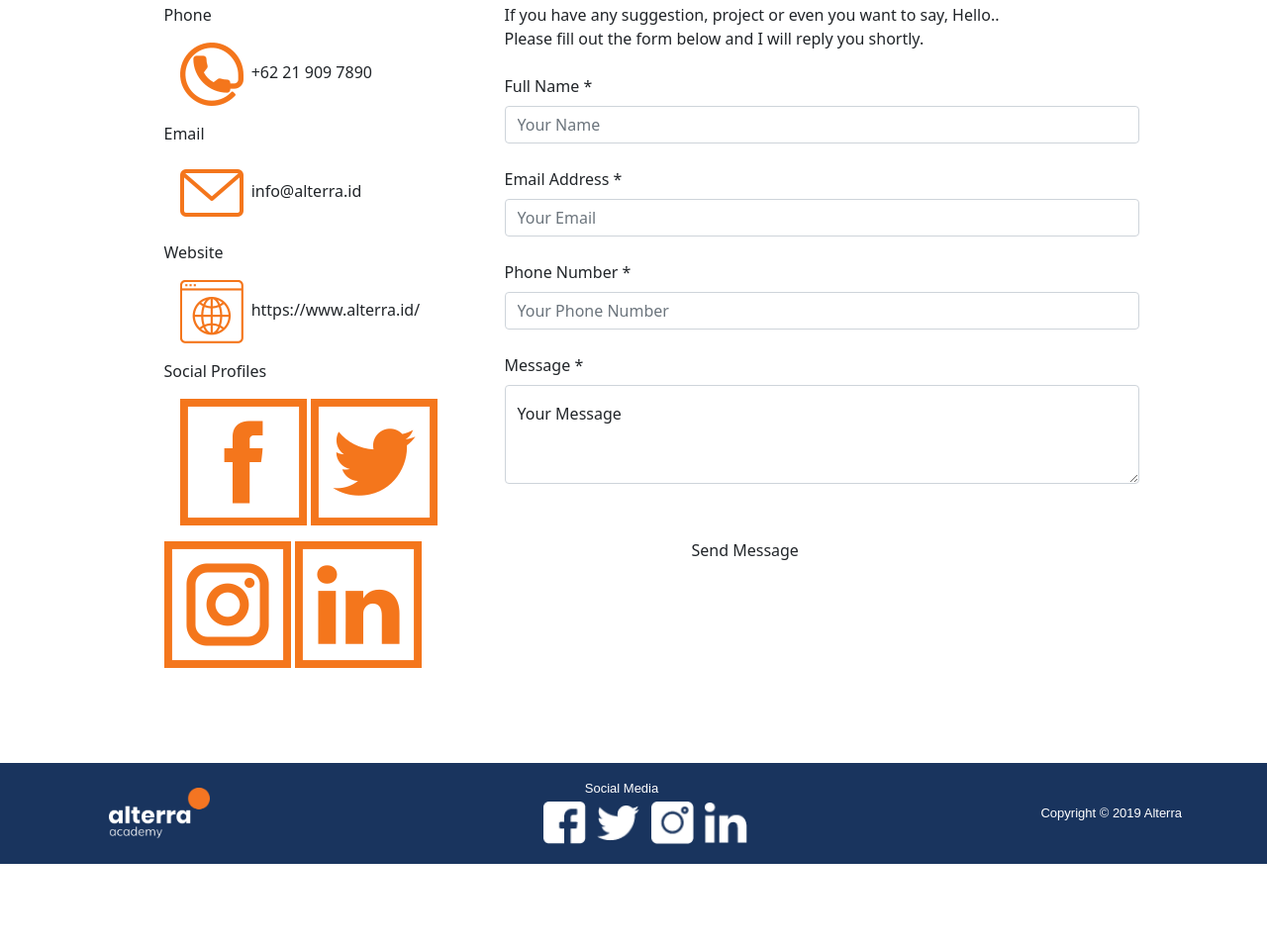
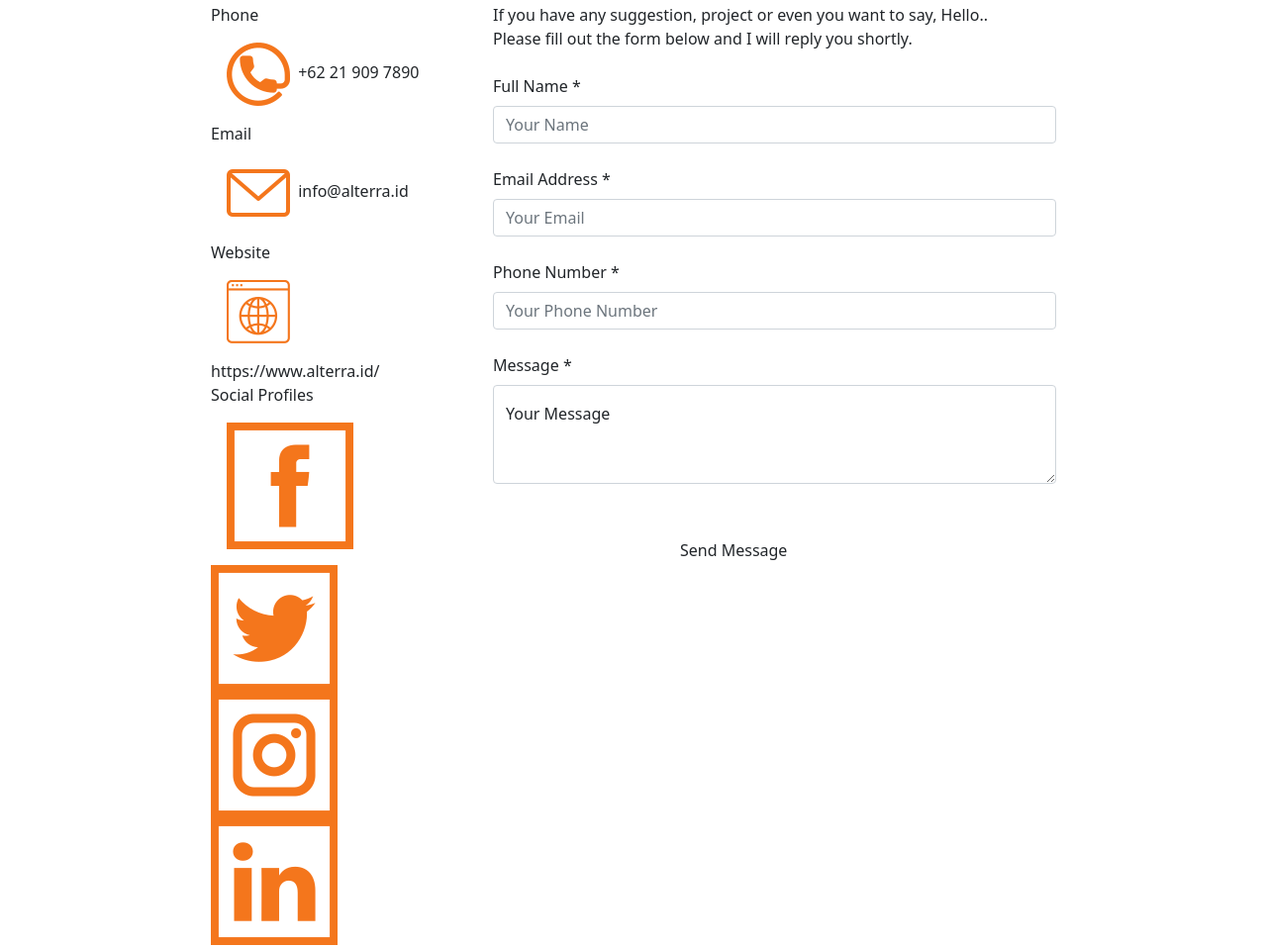
Before and after one commit to lutfianwr/HTM-CSS-Group-Project-4, a plain HTML site: page contact.html in a window 1280 px wide. Shown: the part 338-1296 px from the top of the page at 99% size. Before the commit the page ends 1211 px from the top, so only its background shows below. Drawn offline with nearby package versions, Linux system fonts and the light colour scheme; a web font is replaced by a local one.

Commit message:
fix page contact

```diff
--- a/contact.html
+++ b/contact.html
@@ -84,14 +84,10 @@
         </div>
       </div>
     </div>
-
-
-
-    <!-- contact  -->
+    <!-- contact form -->
     <div class="container">
-      <!-- contact info -->
       <div class="row contact justify-content-center">
-        <div class="contact-info col-sm-4 ps-5 py-5">
+        <div class="contact-info col-sm-3 ps-5 py-5">
           <div class="contact-img">
             <p class="mb-0">Phone</p>
             <img class="my-3 ms-3 me-1" src="./assets/phone.png" alt="" />
@@ -116,9 +112,7 @@
           </div>
         </div>
 
-
-        <!-- contact form -->
-        <div class="contact-form col-md-7 py-5">
+        <div class="contact-form col-md-7 p-5">
           <div class="contact-form-txt mb-4">
             <p class="pb-2">
               If you have any suggestion, project or even you want to say,
@@ -146,7 +140,7 @@
               placeholder="Your Email"
             />
           </div>
-          <div class="contact-form-txt mb-4">
+          <div class="contact-form-txt contact-form mb-4">
             <label for="formGroupExampleInput2" class="form-label"
               >Phone Number <span>*</span></label
             >
@@ -191,19 +185,19 @@
     <footer>
       <div class="container">
         <div class="row mt-5 ps-4 align-items-center">
-          <div class="col-sm-4 p-3 footer-logo">
-            <img src="./assets/logo-ALTA-v2@2x.png" alt="" />
+          <div class="col-sm-4 p-4 footer-logo">
+            <img class="ps-2" src="./assets/logo-ALTA-v2@2x.png" alt="" />
           </div>
-          <div class="social col-sm-4 p-3">
-            <p class="footer-text text-white pe-5 mb-0">Social Media</p>
+          <div class="social col-sm-4 p-4">
+            <p class="footer-text text-white ps-2 mb-0">Social Media</p>
 
-            <img class="p-1" src="./assets/ic_fb.png" alt="" />
-            <img class="p-1" src="./assets/ic_twitter.png" alt="" />
-            <img class="p-1" src="./assets/ic_ig.png" alt="" />
-            <img class="p-1" src="./assets/ic_linkedin.png" alt="" />
+            <img class="p-2" src="./assets/ic_fb.png" alt="" />
+            <img class="p-2" src="./assets/ic_twitter.png" alt="" />
+            <img class="p-2" src="./assets/ic_ig.png" alt="" />
+            <img class="p-2" src="./assets/ic_linkedin.png" alt="" />
           </div>
-          <div class="alterra-cpr col-sm-4 p-3">
-            <p class="footer-text text-white mb-0">
+          <div class="col-sm-4 p-4">
+            <p class="footer-text text-white ps-2 mb-0">
               Copyright &copy; 2019 Alterra
             </p>
           </div>
```
